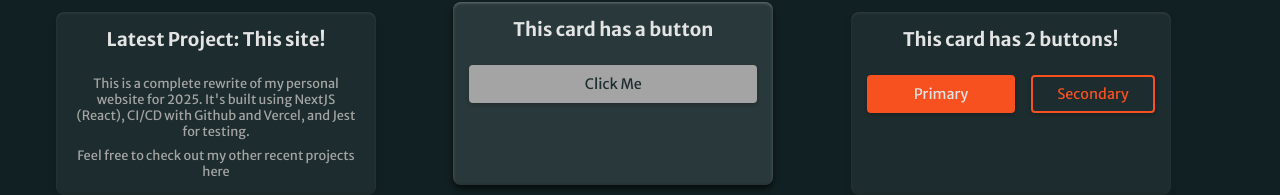
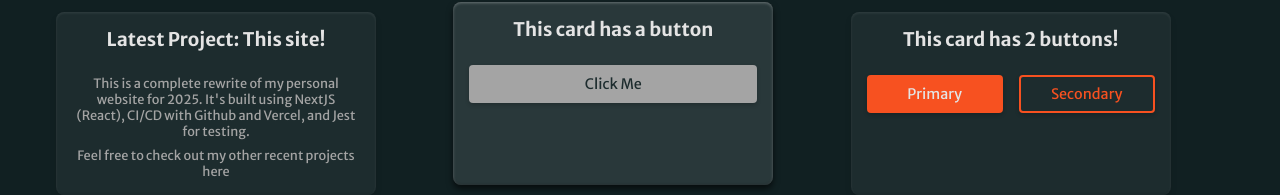
Before and after one commit to dave-woods/dwoods.xyz, a Next.js app: page / in a window 1280 px wide. Shown: the part 288-483 px from the top of the page. Built offline with nearby package versions, Linux system fonts and the light colour scheme.

Commit message:
fix link to be treated as button

```diff
--- a/src/app/homepage.module.css
+++ b/src/app/homepage.module.css
@@ -43,7 +43,7 @@
   flex-wrap: wrap;
 }
 
-.buttonRow > button {
+.buttonRow > button, .buttonRow > a {
   flex: 1 1 0;
   min-width: max-content;
   white-space: nowrap;
```
